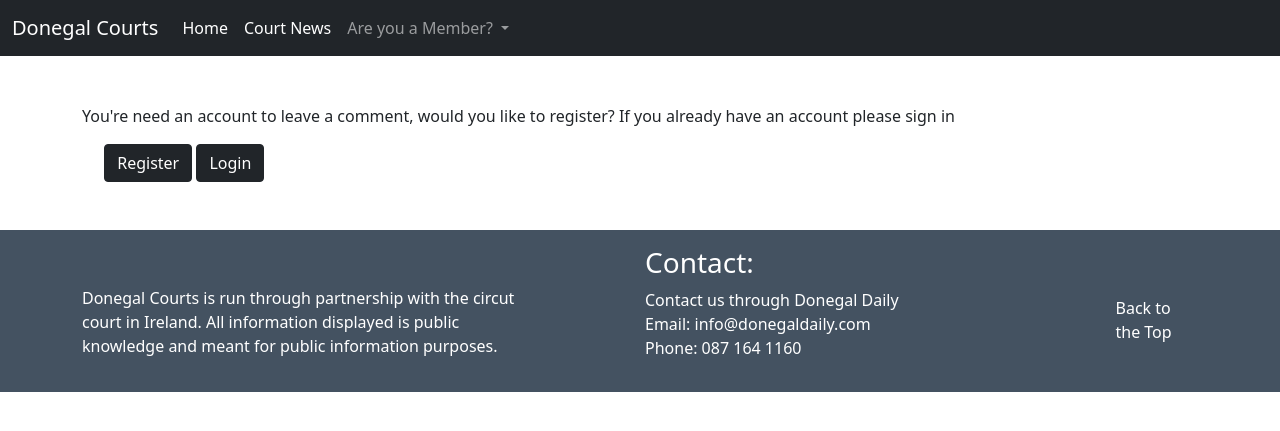
After one commit to MeganNyhan/CI_PP4_Donegal_Courts, a Django app: template templates/add_comment.html in a window 1280 px wide. The commit adds this page. Shown: the top 431 px of the page. Run offline with Django 3.2, Linux system fonts and the light colour scheme; the template is opened without the code that fills it, so the values that code supplies are empty; some libraries are stand-ins or nearby versions.

Commit message:
Add comments section functionality to blog

```diff
--- a/blog/urls.py
+++ b/blog/urls.py
@@ -1,6 +1,6 @@
 # import views
 from django.urls import path
-from .views import HomeView, PostDetailView, AddPostView, UpdatePostView, DeletePostView
+from .views import HomeView, PostDetailView, AddPostView, UpdatePostView, DeletePostView, AddCommentView
 
 
 urlpatterns = [
@@ -9,4 +9,5 @@ urlpatterns = [
     path('add-post/', AddPostView.as_view(), name='add-post'),
     path('article/edit/<int:pk>', UpdatePostView.as_view(), name='update-post'),
     path('article/<int:pk>/delete', DeletePostView.as_view(), name='delete-post'),
+    path('article/<int:pk>/comment/', AddCommentView.as_view(), name='add-comment'),
 ]
--- a/static/style.css
+++ b/static/style.css
@@ -142,3 +142,7 @@ body {
 .post-title{
     padding-top: 20px;
 }
+
+#copyright{
+    padding-top: 40px;
+}
--- /dev/null
+++ b/templates/add_comment.html
@@ -0,0 +1,30 @@
+{% extends 'base.html' %}
+{% block title %}Comment on This Post{% endblock %}
+{% block content %}
+<br/><br/>
+<div class="container">
+    <div class="row">
+        {% if user.is_authenticated %}
+            <br/><br/>
+                <h1>Create a New Court News Story</h1>
+            <br/><br/>
+            <div class="form-group">
+                <form method="POST">
+
+                    {%csrf_token%}
+                    {{ form.as_p }}
+
+                <button class="btn btn-dark">Add Comment</button>
+            </div>
+            {% else %}
+            <p> You're need an account to leave a comment, would you like to register? If you already have an account please sign in</p>
+            <div class="button">
+                <a class="btn btn-dark " href="{% url 'register' %}">Register</a>
+                <a class="btn btn-dark " href="{% url 'login' %}">Login</a>
+            </div>
+
+        {% endif %}
+    </div>
+</div>
+<br/><br/>
+{% endblock %}
--- a/templates/add_post.html
+++ b/templates/add_post.html
@@ -9,7 +9,7 @@
                 <h1>Create a New Court News Story</h1>
             <br/><br/>
             <div class="form-group">
-                <form method="POST">
+                <form method="POST" encrypt="">
 
                     {%csrf_token%}
                     {{ form.media }}
--- a/templates/base.html
+++ b/templates/base.html
@@ -69,7 +69,7 @@
     <footer class="footer mt-auto py-3 dark-bg" >
       <div class="container">
         <div class="row">
-          <div class="col-5">
+          <div id="copyright" class="col-5">
             Donegal Courts is run through partnership with the circut court in Ireland. All information displayed is public knowledge and meant for public information purposes.
           </div>
           <div class="col" id="contact">
```
Also changed, not shown: blog/forms.py (+15 -1 lines), blog/views.py (+12 -2 lines), templates/post_detail.html (+9 -6 lines).
